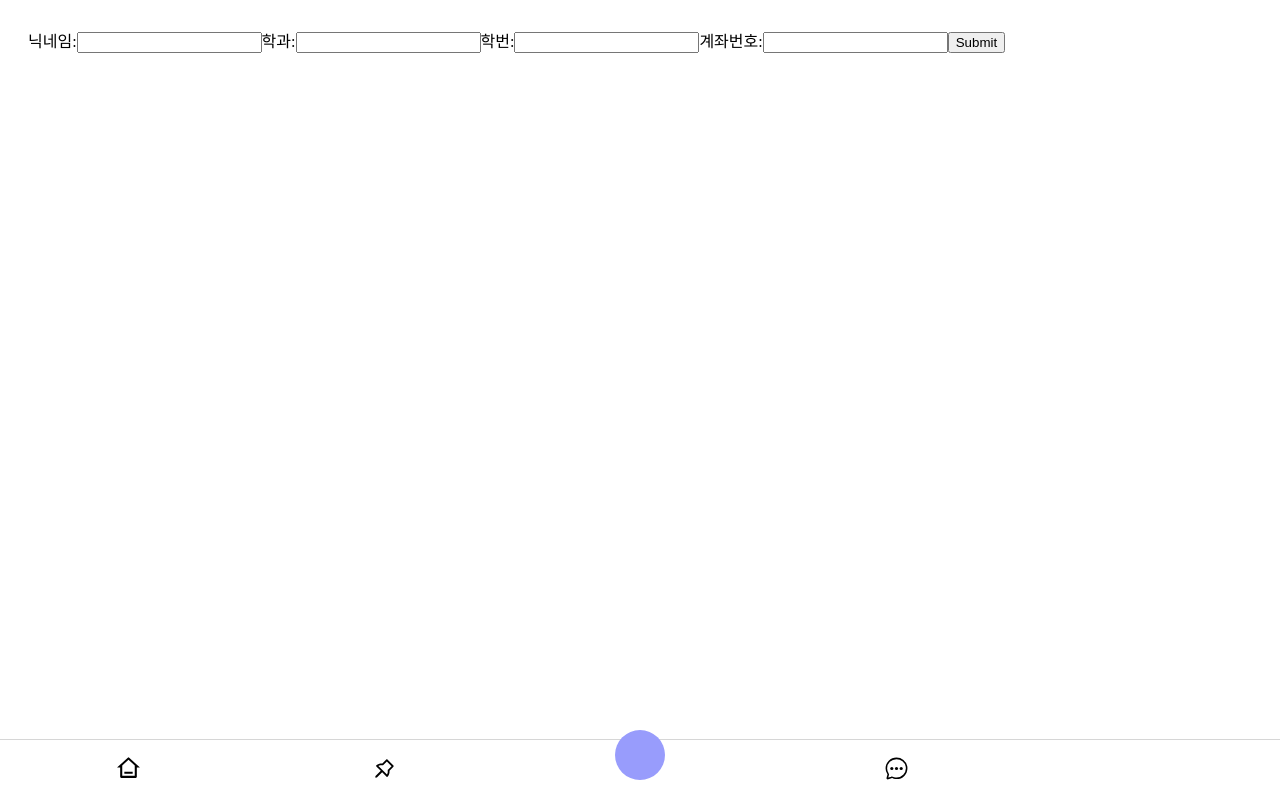
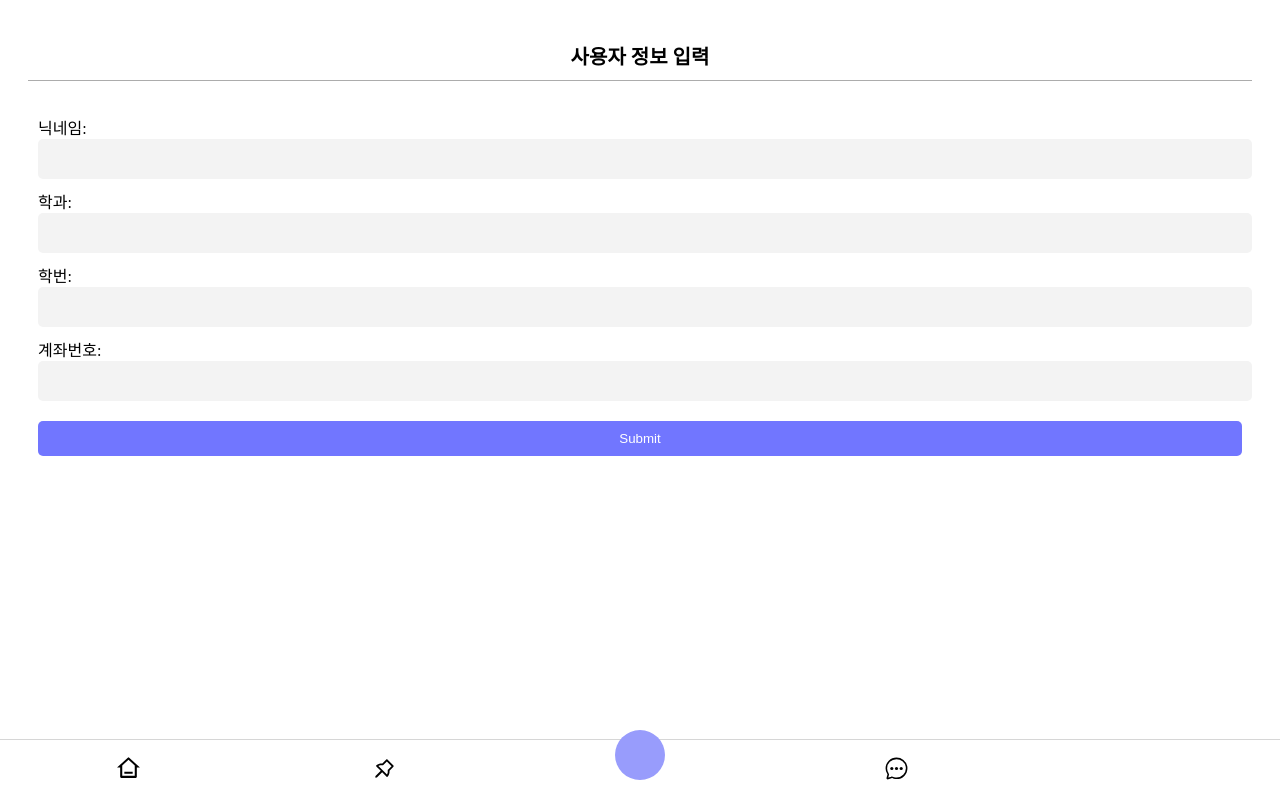
Before and after one commit to SCH-PAEI/paei_front, a React (Create React App) app: page /userinfo in a window 1280 px wide. Built offline with nearby package versions, Linux system fonts and the light colour scheme; some icons are missing.

Commit message:
[Style] UserInfo 스타일 수정

```diff
--- a/src/components/UserInfo.jsx
+++ b/src/components/UserInfo.jsx
@@ -1,5 +1,46 @@
 import React, { useState } from "react";
 import axios from "axios";
+import styled from "styled-components";
+
+const Title = styled.h1`
+  font-size: 20px;
+  display: flex;
+  justify-content: center;
+  align-items: center;
+  border-bottom: 1px solid #acacac;
+  padding-bottom: 10px;
+`;
+
+const Form = styled.form`
+  display: flex;
+  flex-direction: column;
+  padding: 10px;
+`;
+
+const Label = styled.label`
+  margin-top: 10px;
+`;
+
+const Input = styled.input`
+  width: 100%;
+  height: 30px;
+  border: none;
+  outline: none;
+  padding: 5px;
+  border-radius: 5px;
+  background-color: #f3f3f3;
+`;
+
+const SubmitButton = styled.button`
+  margin-top: 20px;
+  padding: 10px;
+  width: 100%;
+  color: white;
+  background-color: #7176ff;
+  border: none;
+  border-radius: 5px;
+  cursor: pointer;
+`;
 
 function UserInfo() {
   const [nickname, setNickname] = useState("");
@@ -8,9 +49,8 @@ function UserInfo() {
   const [accountNumber, setAccountNumber] = useState("");
 
   const handleNumberInput = (e, setter) => {
-    const re = /^[0-9\b]+$/; // 숫자와 백스페이스만 허용하는 정규식
+    const re = /^[0-9\b]+$/;
 
-    // 사용자가 입력한 값이 숫자이거나, 입력란이 비어있는 경우에만 setter를 호출합니다.
     if (e.target.value === "" || re.test(e.target.value)) {
       setter(e.target.value);
     }
@@ -19,10 +59,9 @@ function UserInfo() {
   const handleSubmit = async (e) => {
     e.preventDefault();
 
-    // 모든 입력란이 채워지지 않았을 경우
     if (!nickname || !department || !studentNumber || !accountNumber) {
       alert("모든 항목을 입력해주세요.");
-      return; // 함수 실행 종료
+      return;
     }
 
     const userInfo = {
@@ -54,41 +93,44 @@ function UserInfo() {
   };
 
   return (
-    <form onSubmit={handleSubmit}>
-      <label>
+    <div>
+      <Title>사용자 정보 입력</Title>
+      <Form onSubmit={handleSubmit}>
+        <Label>
           닉네임:
-        <input
+          <Input
             type="text"
             value={nickname}
             onChange={(e) => setNickname(e.target.value)}
           />
-      </label>
-      <label>
+        </Label>
+        <Label>
           학과:
-        <input
+          <Input
             type="text"
             value={department}
             onChange={(e) => setDepartment(e.target.value)}
           />
-      </label>
-      <label>
+        </Label>
+        <Label>
           학번:
-        <input
+          <Input
             type="text"
             value={studentNumber}
             onChange={(e) => handleNumberInput(e, setStudentNumber)}
           />
-      </label>
-      <label>
+        </Label>
+        <Label>
           계좌번호:
-        <input
+          <Input
             type="text"
             value={accountNumber}
             onChange={(e) => handleNumberInput(e, setAccountNumber)}
           />
-      </label>
-      <button type="submit">Submit</button>
-    </form>
+        </Label>
+        <SubmitButton type="submit">Submit</SubmitButton>
+      </Form>
+    </div>
   );
 }
 
--- a/src/pages/Mypage.jsx
+++ b/src/pages/Mypage.jsx
@@ -3,7 +3,6 @@ import UserInfo from "../components/UserInfo";
 const Mypage = () => {
   return (
     <div>
-      나의 정보
       <UserInfo />
     </div>
   );
```
Lines whose indentation alone changed are shown as unchanged.
